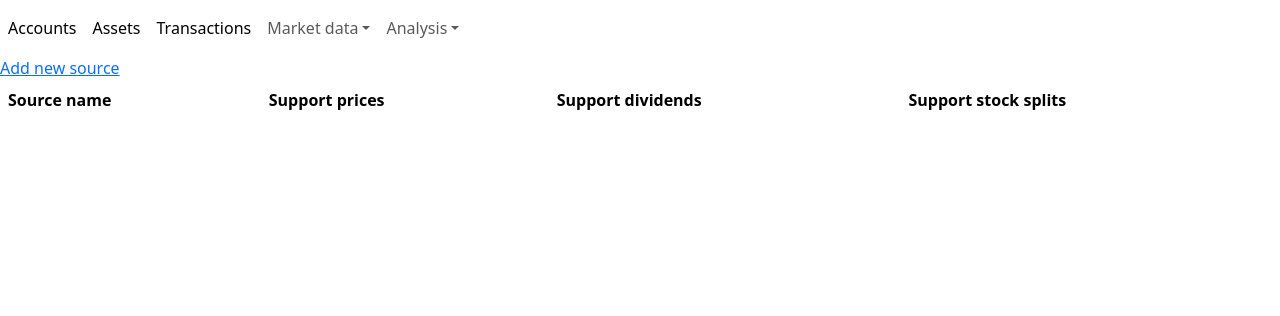
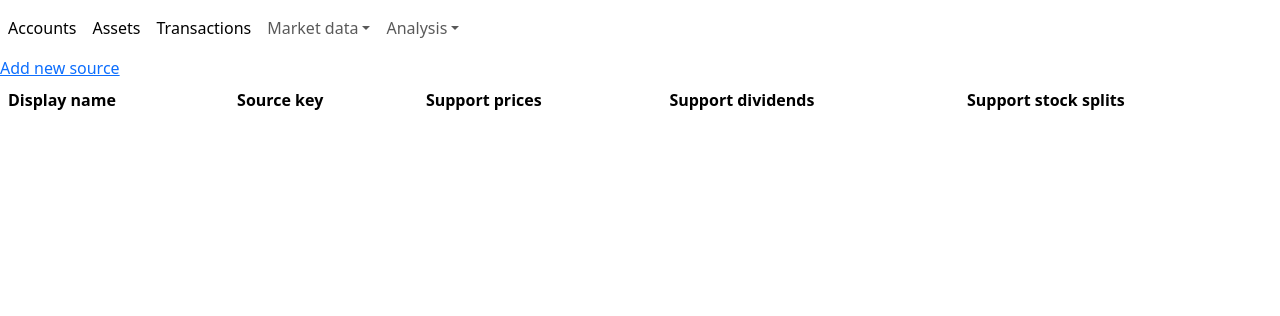
Before and after one commit to renankin/finance-app, a Flask app: page /market/sources in a window 1280 px wide. Shown: the top 316 px of the page. Run offline with Flask 3, Linux system fonts and the light colour scheme; data that the repository does not hold is empty.

Commit message:
WIP: Continue market sources and fix Dividend analysis

```diff
--- a/finance_app/analysis/routes.py
+++ b/finance_app/analysis/routes.py
@@ -42,7 +42,7 @@ def show_dividends(asset_id):
     dividends = analysis.get_dividends_received(asset_id)
 
     if not dividends:
-        flash("Must add dividends first.")
+        flash("No dividends to show.")
         return redirect(url_for("analysis.get_dividends"))
 
     return render_template("show_dividends_received.html", dividends=dividends)
@@ -65,6 +65,6 @@ def get_splits():
 def show_splits(asset_id):
     """Show adjusted prices and shares for asset."""
 
-    t = analysis.adjust_transactions(asset_id)
+    t = analysis.get_adjusted_transactions(asset_id)
 
     return render_template("show_adjusted_transactions.html", transactions=t)
--- a/finance_app/assets/templates/add_asset.html
+++ b/finance_app/assets/templates/add_asset.html
@@ -11,7 +11,7 @@
     </select>
     <select name="market_source_id">
       {% for source in sources %}
-        <option value="{{ source['source_id'] }}">{{ source["source_name"] }}</option>
+        <option value="{{ source['source_id'] }}">{{ source["display_name"] }}</option>
       {% endfor %}
     </select>
     <input name="asset_name" type="text" placeholder="Asset name" />
--- a/finance_app/assets/templates/edit_asset.html
+++ b/finance_app/assets/templates/edit_asset.html
@@ -17,7 +17,7 @@
       Market source:
       <select name="market_source_id">
         {% for source in market_sources %}
-          <option value="{{ source['source_id'] }}">{{ source["source_name"] }}</option>
+          <option value="{{ source['source_id'] }}">{{ source["display_name"] }}</option>
         {% endfor %}
       </select>
     </p>
--- a/finance_app/assets/templates/read_assets.html
+++ b/finance_app/assets/templates/read_assets.html
@@ -18,7 +18,7 @@
         <tr>
           <td>{{ asset["asset_name"] }}</td>
           <td>{{ asset["account_name"] }}</td>
-          <td>{{ asset["source_name"] }}</td>
+          <td>{{ asset["source_display_name"] }}</td>
           <td>
             <input type="checkbox"
                    disabled
--- a/finance_app/market/market_dividends.py
+++ b/finance_app/market/market_dividends.py
@@ -41,7 +41,7 @@ def insert_dividends_for_asset(asset_id: int) -> bool:
 
     a = assets.get_asset_by_id(asset_id)
 
-    fetcher = FetcherProtocol(a["source_name"])
+    fetcher = FetcherProtocol(a["source_key"])
 
     dividends = fetcher.fetch_dividends(a["asset_name"])
 
--- a/finance_app/market/market_prices.py
+++ b/finance_app/market/market_prices.py
@@ -41,7 +41,7 @@ def insert_prices_for_asset(asset_id: int) -> bool:
 
     asset = assets.get_asset_by_id(asset_id)
 
-    fetcher = FetcherProtocol(asset["source_name"])
+    fetcher = FetcherProtocol(asset["source_key"])
 
     prices = fetcher.fetch_prices(asset["asset_name"])
 
--- a/finance_app/market/market_sources.py
+++ b/finance_app/market/market_sources.py
@@ -3,12 +3,13 @@ from finance_app.db import execute_db, query_db
 
 def get_all_sources() -> list:
     """Fetch market sources from database and return a list of dictionaries with
-    keys containing `source_name`, `source_id`, `supports_prices`, `supports_dividends` and `support_stock_splits`."""
+    keys containing `display_name`, `source_id`, `supports_prices`, `source_key`,
+    `supports_dividends` and `support_stock_splits`."""
 
     query = (
-        "SELECT source_id, source_name, supports_prices,"
+        "SELECT source_id, display_name, source_key, supports_prices,"
         " supports_dividends, supports_stock_splits"
-        " FROM market"
+        " FROM market_sources"
     )
 
     sources = query_db(query)
@@ -20,13 +21,13 @@ def get_all_sources() -> list:
 
 
 def get_source_by_id(source_id: int) -> dict:
-    """Fetch source from database and returns a dictionary with `source_name`,
+    """Fetch source from database and returns a dictionary with `display_name`, `source_key`,
     `supports_prices`, `supports_dividends` and `supports_stock_splits`"""
 
     query = (
-        "SELECT source_id, source_name, supports_prices,"
+        "SELECT source_id, display_name, source_key, supports_prices,"
         " supports_dividends, supports_stock_splits"
-        " FROM market WHERE source_id = ?"
+        " FROM market_sources WHERE source_id = ?"
     )
 
     source = query_db(query, (source_id,), one=True)
@@ -39,7 +40,8 @@ def get_source_by_id(source_id: int) -> dict:
 
 def update_source(
     source_id: int,
-    source_name: str,
+    display_name: str,
+    source_key: str,
     supports_prices: bool,
     supports_dividends: bool,
     supports_splits: bool,
@@ -47,8 +49,8 @@ def update_source(
     """Edits source and returns `True` if successful."""
 
     statement = (
-        "UPDATE market SET source_name = ?, supports_dividends = ?, "
-        " supports_prices = ?, supports_stock_splits = ? "
+        "UPDATE market_sources SET display_name = ?, source_key = ?,"
+        " supports_dividends = ?, supports_prices = ?, supports_stock_splits = ? "
         " WHERE source_id = ?"
     )
 
@@ -56,7 +58,8 @@ def update_source(
         execute_db(
             statement,
             (
-                source_name,
+                display_name,
+                source_key,
                 supports_dividends,
                 supports_prices,
                 supports_splits,
@@ -70,7 +73,8 @@ def update_source(
 
 
 def insert_source(
-    source_name: str,
+    display_name: str,
+    source_key: str,
     supports_prices: bool,
     supports_dividends: bool,
     supports_stock_splits: bool,
@@ -78,14 +82,20 @@ def insert_source(
     """Insert new market source in database and returns `True` if successful."""
 
     statement = (
-        "INSERT INTO market"
-        " (source_name, supports_prices, supports_dividends, supports_stock_splits)"
-        " VALUES (?, ?, ?, ?)"
+        "INSERT INTO market_sources"
+        " (display_name, source_key, supports_prices, supports_dividends, supports_stock_splits)"
+        " VALUES (?, ?, ?, ?, ?)"
     )
 
     execute_db(
         statement,
-        (source_name, supports_prices, supports_dividends, supports_stock_splits),
+        (
+            display_name,
+            source_key,
+            supports_prices,
+            supports_dividends,
+            supports_stock_splits,
+        ),
     )
 
     return True
@@ -95,7 +105,7 @@ def delete_source(source_id: int) -> bool:
     """Delete source by id and return True if successful."""
 
     if get_source_by_id(source_id):
-        execute_db("DELETE FROM market WHERE source_id = ?", (source_id,))
+        execute_db("DELETE FROM market_sources WHERE source_id = ?", (source_id,))
         return True
 
     return False
--- a/finance_app/market/market_splits.py
+++ b/finance_app/market/market_splits.py
@@ -38,7 +38,7 @@ def insert_splits_for_asset(asset_id: int) -> bool:
 
     asset = assets.get_asset_by_id(asset_id)
 
-    fetcher = FetcherProtocol(asset["source_name"])
+    fetcher = FetcherProtocol(asset["source_key"])
 
     splits = fetcher.fetch_stock_splits(asset["asset_name"])
 
--- a/finance_app/market/routes.py
+++ b/finance_app/market/routes.py
@@ -28,7 +28,8 @@ def add_source():
     """Add new source."""
 
     if request.method == "POST":
-        source_name = request.form.get("source_name")
+        display_name = request.form.get("source_name")
+        source_key = request.form.get("source_key")
         p = request.form.get("supports_prices", type=bool)
         d = request.form.get("supports_dividends", type=bool)
         s = request.form.get("supports_splits", type=bool)
@@ -40,9 +41,9 @@ def add_source():
         if not s:
             s = False
 
-        if market_sources.insert_source(source_name, p, d, s):
+        if market_sources.insert_source(display_name, source_key, p, d, s):
             flash("Source added.")
-            return redirect(url_for("market.index"))
+            return redirect(url_for("market.show_sources"))
 
         flash("Failed to add source.")
 
@@ -53,12 +54,18 @@ def add_source():
 def delete_source(source_id):
     """Deletes source from database."""
 
+    a = assets.get_assets_from_source(source_id)
+
+    if a:
+        flash("Must delete assets first.")
+        return redirect(url_for("market.show_sources"))
+
     if market_sources.delete_source(source_id):
         flash("Source deleted.")
     else:
         flash("Failed to delete source.")
 
-    return redirect(url_for("market.get_sources"))
+    return redirect(url_for("market.show_sources"))
 
 
 @market_bp.route("/market/sources/edit/<int:source_id>", methods=["GET", "POST"])
@@ -68,7 +75,8 @@ def update_source(source_id):
     s = market_sources.get_source_by_id(source_id)
 
     if request.method == "POST":
-        source_name = request.form.get("source_name")
+        display_name = request.form.get("source_name")
+        source_key = request.form.get("source_key")
         p = request.form.get("supports_prices", type=bool)
         d = request.form.get("supports_dividends", type=bool)
         s = request.form.get("supports_splits", type=bool)
@@ -80,12 +88,12 @@ def update_source(source_id):
         if not s:
             s = False
 
-        if market_sources.update_source(source_id, source_name, p, d, s):
+        if market_sources.update_source(source_id, display_name, source_key, p, d, s):
             flash("Source updated.")
         else:
             flash("Failed to update source.")
 
-        return redirect(url_for("market.get_sources"))
+        return redirect(url_for("market.show_sources"))
 
     return render_template("update_source.html", source=s)
 
--- a/finance_app/market/templates/add_source.html
+++ b/finance_app/market/templates/add_source.html
@@ -5,7 +5,10 @@
 {% block main %}
   <form action="{{ url_for('market.add_source') }}" method="post">
     <p>
-      <input placeholder="Source name" name="source_name" type="text" />
+      <input placeholder="Display Name" name="source_name" type="text" />
+    </p>
+    <p>
+      <input placeholder="Key" name="source_key" type="text" />
     </p>
     <p>
       Support prices
--- a/finance_app/market/templates/show_sources.html
+++ b/finance_app/market/templates/show_sources.html
@@ -7,7 +7,8 @@
   <table class="table table-borderless">
     <thead>
       <tr>
-        <th>Source name</th>
+        <th>Display name</th>
+        <th>Source key</th>
         <th>Support prices</th>
         <th>Support dividends</th>
         <th>Support stock splits</th>
@@ -16,7 +17,8 @@
     <tbody>
       {% for source in market_sources: %}
         <tr>
-          <td>{{ source["source_name"] }}</td>
+          <td>{{ source["display_name"] }}</td>
+          <td>{{ source["source_key"] }}</td>
           <td><input type="checkbox" disabled {% if source["supports_prices"] %}checked {% endif %}</td>
           <td><input type="checkbox" disabled {% if source["supports_dividends"] %}checked {% endif %}</td>
           <td><input type="checkbox" disabled {% if source["supports_stock_splits"] %}checked {% endif %}</td>
--- a/finance_app/market/templates/update_source.html
+++ b/finance_app/market/templates/update_source.html
@@ -6,7 +6,10 @@
   <form action="{{ url_for('market.update_source', source_id=source['source_id']) }}"
         method="post">
     <p>
-      <input value="{{ source['source_name'] }}" name="source_name" type="text" />
+      <input value="{{ source['display_name'] }}" name="source_name" type="text" />
+    </p>
+    <p>
+      <input value="{{ source['source_key'] }}" name="source_key" type="text" />
     </p>
     <p>
       Support prices
--- a/finance_app/schema.sql
+++ b/finance_app/schema.sql
@@ -27,9 +27,10 @@ CREATE TABLE IF NOT EXISTS transactions (
 );
 
 -- Market data
-CREATE TABLE IF NOT EXISTS market (
+CREATE TABLE IF NOT EXISTS market_sources (
     source_id INTEGER PRIMARY KEY,
-    source_name TEXT NOT NULL UNIQUE,
+    display_name TEXT NOT NULL UNIQUE,
+    source_key TEXT NOT NULL UNIQUE,
 
     -- Capabilities
     supports_prices INTEGER DEFAULT 1,
```
Also changed, not shown: finance_app/analysis/repository.py (+18 -10 lines), finance_app/assets/repository.py (+22 -7 lines).
